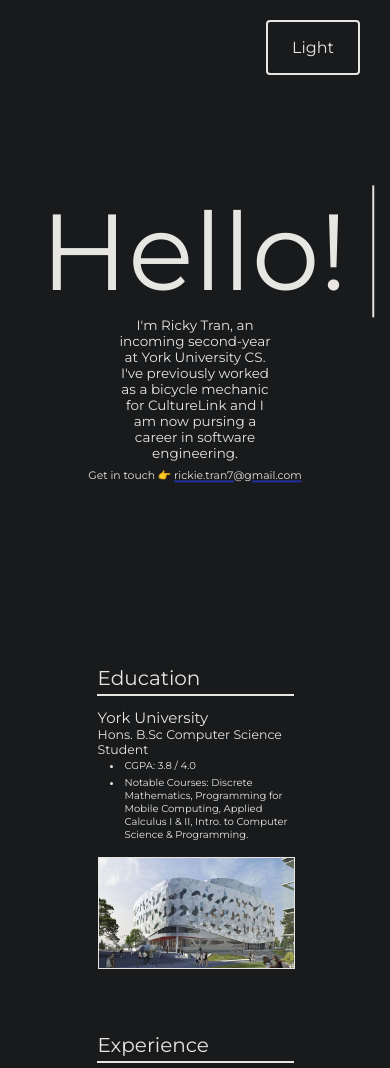
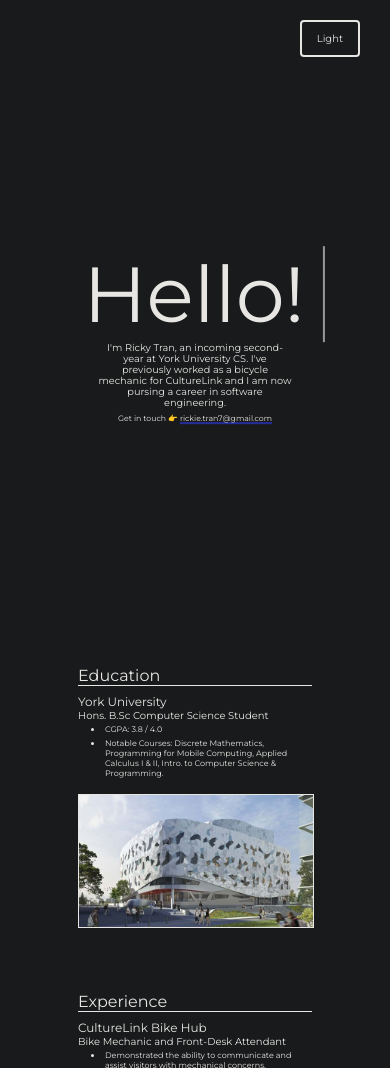
Before and after one commit to Rickie457/Rickie457.github.io, a plain HTML site: page index.html in a window 390 px wide. Shown: the top 1068 px of the page. Drawn offline with Linux system fonts and the light colour scheme.

Commit message:
Minor changes to media queries and style.css, removed hr tags from index.html

```diff
--- a/index.html
+++ b/index.html
@@ -26,7 +26,6 @@
     <div class="body-container">
         <section class="education fade-in">
             <div class="section-title">Education</div>
-            <hr>
 
             <div class="section-textbody">
                 <div class="items">
@@ -45,7 +44,6 @@
 
         <section class="experience fade-in">
             <div class="section-title">Experience</div>
-            <hr>
 
             <div class="section-textbody">
                 <div class="items">
@@ -65,7 +63,6 @@
 
         <section class="projects fade-in">
             <div class="section-title">Projects</div>
-            <hr>
 
             <div class="section-textbody">
                 <div class="items">
@@ -108,7 +105,6 @@
 
         <section class="contacts fade-in">
             <div class="section-title">Contacts</div>
-            <hr>
             <div class="contacts-list">
                 <a href="mailto:rickie.tran7@gmail.com"><img src="./icons/gmail.png" class="contact-icons"></a>
                 <a href="https://www.linkedin.com/in/ricky-tran-b6938a22b/"><img src="./icons/linkedin.png" class="contact-icons"></a>
--- a/main.css
+++ b/main.css
@@ -22,21 +22,32 @@
 
 @media (max-width: 480px){
     div.home-textbody{
-        font-size: 9px;
+        font-size: 6.5px;
+    }
+
+    p.about {
+        width: 50vw;
     }
 
     div.items {
+        font-size: 8px;
+    }
+
+    div.section-title {
+        font-size: 16px;
+        border-bottom: 1px solid var(--dark-bg-text)
+    }
+
+    div.btn-container {
         font-size: 10px;
     }
 
-    div.section-title {
-        font-size: 20px;
+    div.section-textbody, div.section-title, div.contacts {
+        width: 60vw;
     }
 
-    div.btn {
-        font-size: 8px;
-        width: 100px;
-        height: 50px;
+    div.items {
+        margin-top: 8px;
     }
 }
 
@@ -45,16 +56,29 @@
         font-size: 6.5px;
     }
 
+    p.about {
+        width: 70vw;
+    }
+
     div.items {
         font-size: 8px;
     }
 
     div.section-title {
         font-size: 16px;
+        border-bottom: 1px solid var(--dark-bg-text)
     }
 
     div.btn-container {
         font-size: 10px;
+    }
+
+    div.section-textbody, div.section-title, div.contacts {
+        width: 70vw;
+    }
+
+    div.items {
+        margin-top: 6px;
     }
 }
 
@@ -192,6 +216,7 @@ Home Page
 .section-title {
     font-size: 2.25rem;
     /* text-align: center; */
+    border-bottom: 2px solid var(--dark-bg-text)
 }
 
 .items, img {
@@ -249,6 +274,7 @@ img {
 hr {
     margin-top: 4px;
     border: 1px solid var(--dark-bg-text);
+    /* align-items: center; */
 }
 
 .contacts ul li {
```
